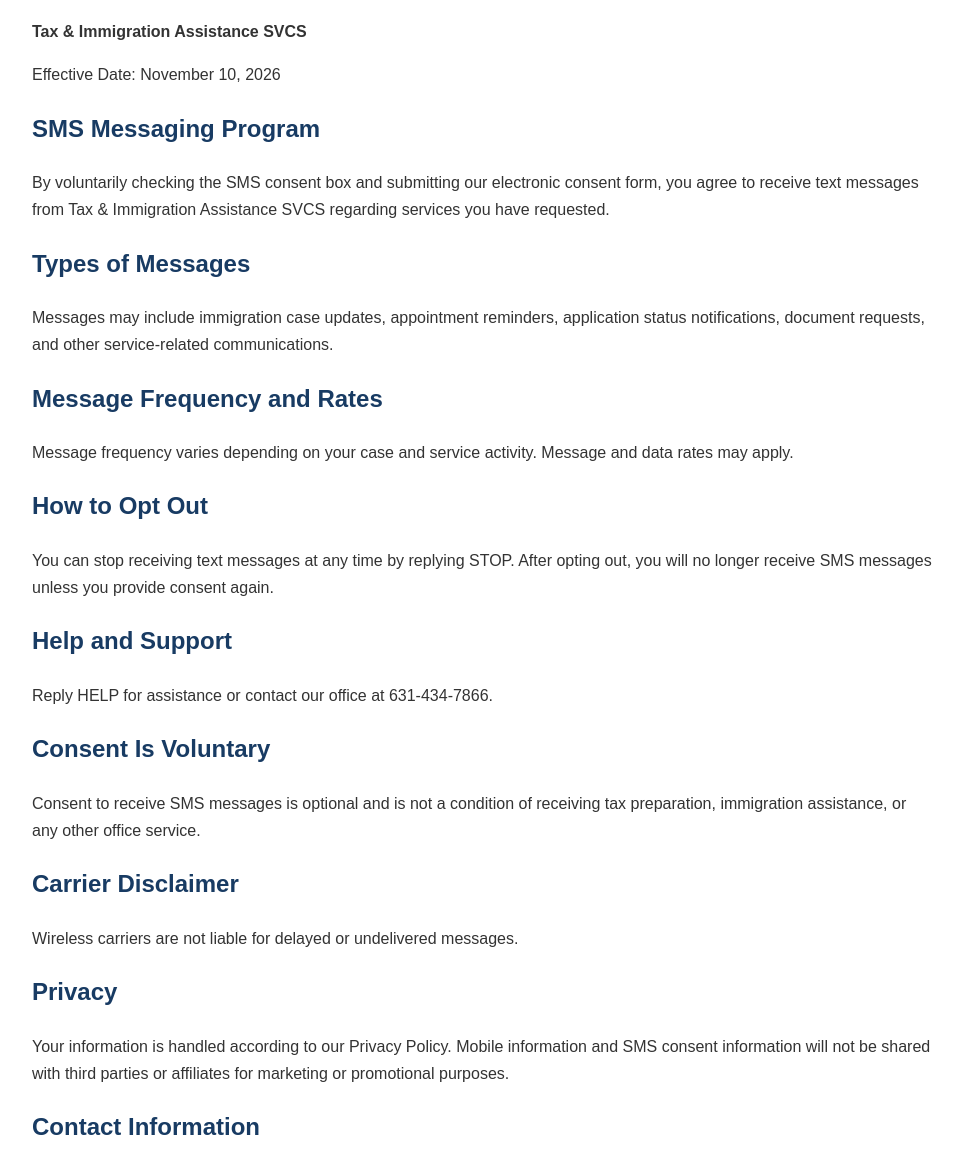
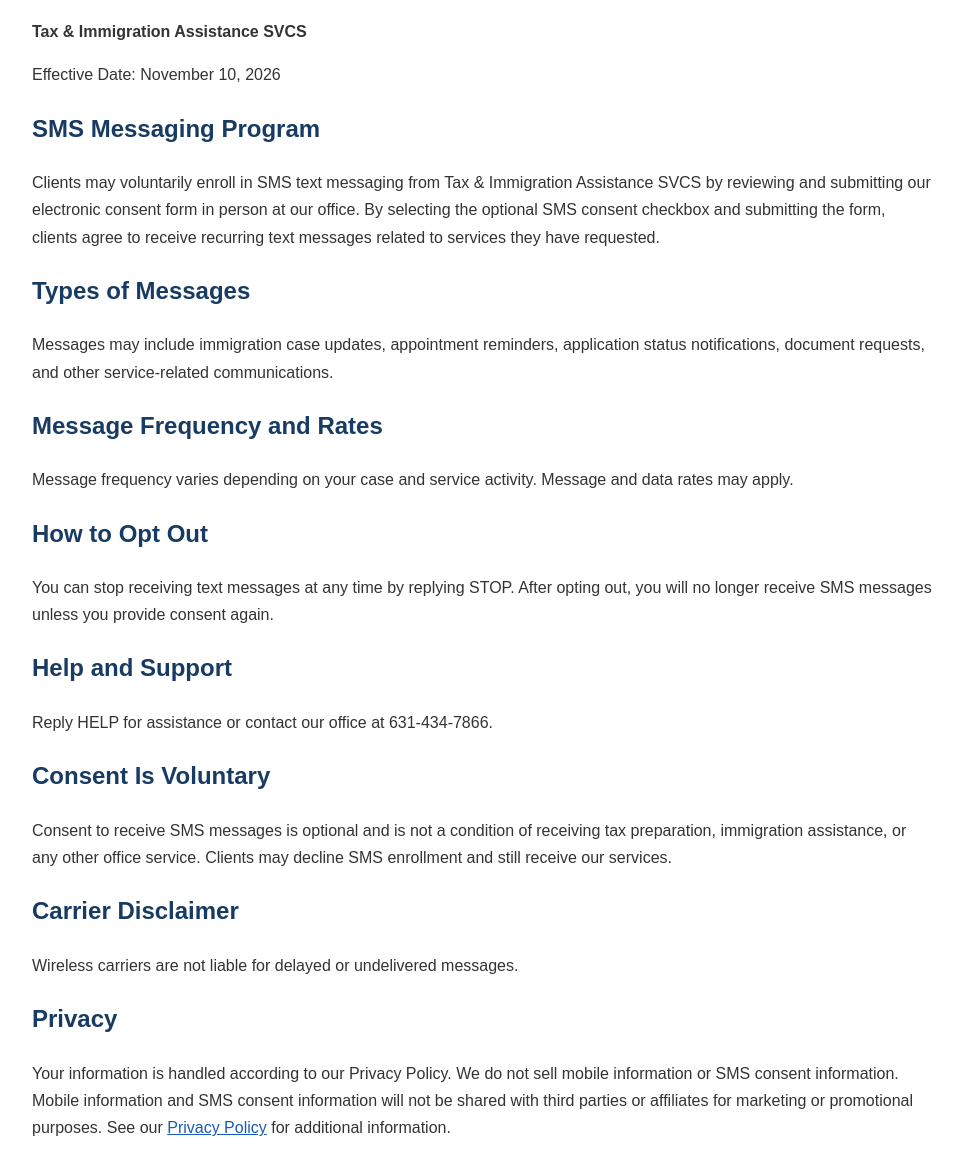
Before and after one commit to bobbyali941/tax-immigration-assistance, a plain HTML site: page terms-and-conditions.html in a window 1280 px wide. Shown: the part 139-1297 px from the top of the page, without its empty margins (158-1121 px from the left). Drawn offline with Linux system fonts and the light colour scheme.

Commit message:
Update terms-and-conditions.html

```diff
--- a/terms-and-conditions.html
+++ b/terms-and-conditions.html
@@ -16,7 +16,7 @@ a {color:#185abc;}
 <p>Effective Date: November 10, 2026</p>
 
 <h2>SMS Messaging Program</h2>
-<p>By voluntarily checking the SMS consent box and submitting our electronic consent form, you agree to receive text messages from Tax & Immigration Assistance SVCS regarding services you have requested.</p>
+<p>Clients may voluntarily enroll in SMS text messaging from Tax & Immigration Assistance SVCS by reviewing and submitting our electronic consent form in person at our office. By selecting the optional SMS consent checkbox and submitting the form, clients agree to receive recurring text messages related to services they have requested.</p>
 
 <h2>Types of Messages</h2>
 <p>Messages may include immigration case updates, appointment reminders, application status notifications, document requests, and other service-related communications.</p>
@@ -31,13 +31,13 @@ a {color:#185abc;}
 <p>Reply HELP for assistance or contact our office at 631-434-7866.</p>
 
 <h2>Consent Is Voluntary</h2>
-<p>Consent to receive SMS messages is optional and is not a condition of receiving tax preparation, immigration assistance, or any other office service.</p>
+<p>Consent to receive SMS messages is optional and is not a condition of receiving tax preparation, immigration assistance, or any other office service. Clients may decline SMS enrollment and still receive our services.</p>
 
 <h2>Carrier Disclaimer</h2>
 <p>Wireless carriers are not liable for delayed or undelivered messages.</p>
 
 <h2>Privacy</h2>
-<p>Your information is handled according to our Privacy Policy. Mobile information and SMS consent information will not be shared with third parties or affiliates for marketing or promotional purposes.</p>
+<p>Your information is handled according to our Privacy Policy. We do not sell mobile information or SMS consent information. Mobile information and SMS consent information will not be shared with third parties or affiliates for marketing or promotional purposes. See our <a href="privacy-policy.html">Privacy Policy</a> for additional information.</p>
 
 <h2>Contact Information</h2>
 <p>Tax & Immigration Assistance SVCS<br>
```
